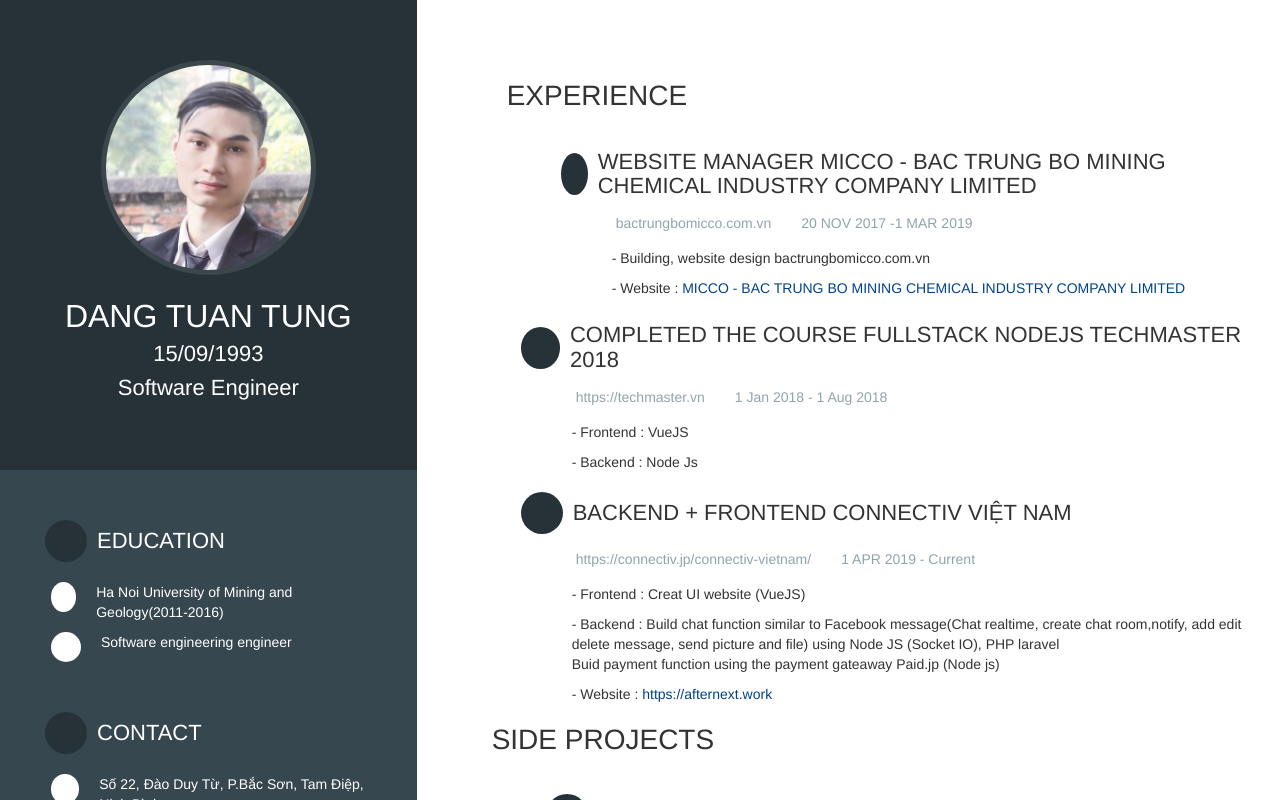
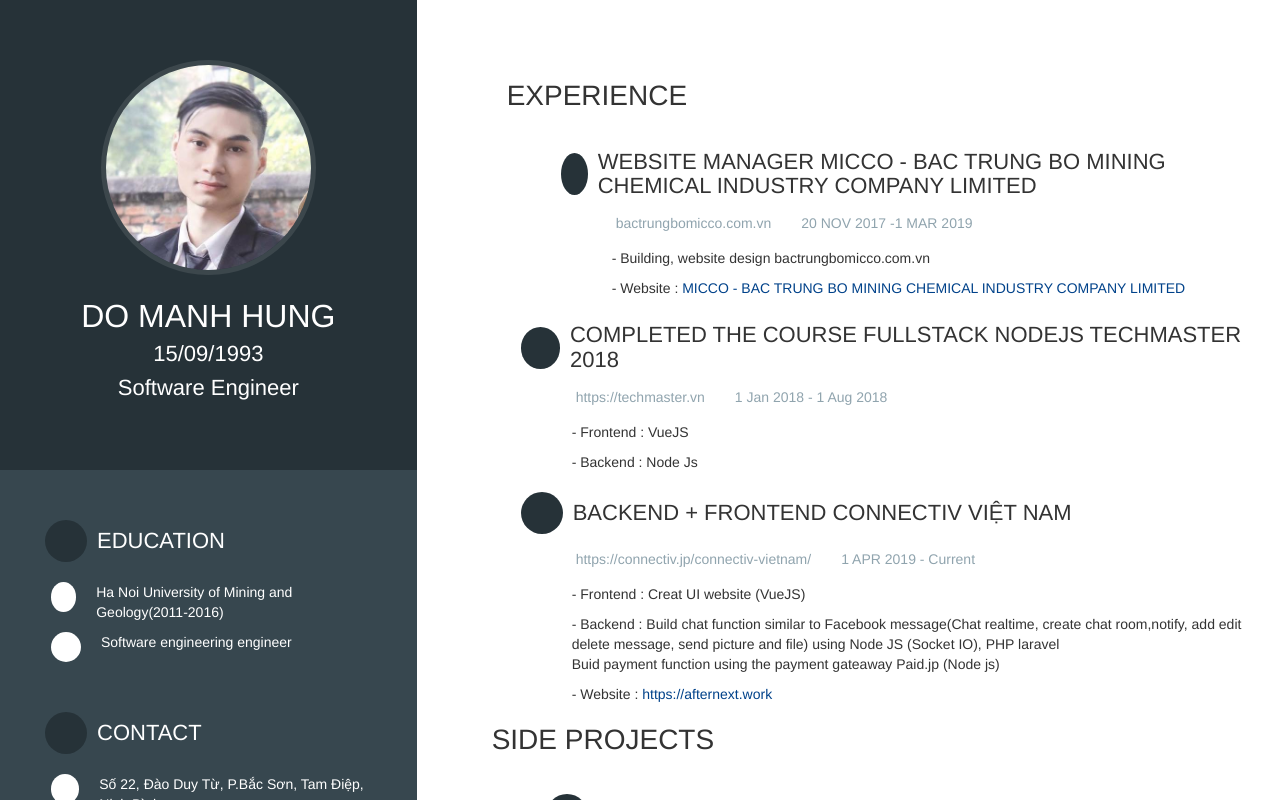
Before and after one commit to hungswifty/HungDoCV, a Vue app: page / in a window 1280 px wide. Shown: the top 800 px of the page. Built offline with nearby package versions, Linux system fonts and the light colour scheme; some icons are missing.

Commit message:
Update App.vue

```diff
--- a/src/App.vue
+++ b/src/App.vue
@@ -9,7 +9,7 @@
       <div class="col-md-4 sidebar">
         <div class="avatar">
           <img src="./assets/avatar.jpg" width="215" height="215" alt="Dang Tuan Tung" />
-          <h1 class="name">Dang Tuan Tung</h1>
+          <h1 class="name">Do Manh Hung</h1>
           <h4 class="job">15/09/1993</h4>
           <h4 class="job">Software Engineer</h4>
         </div>
```
